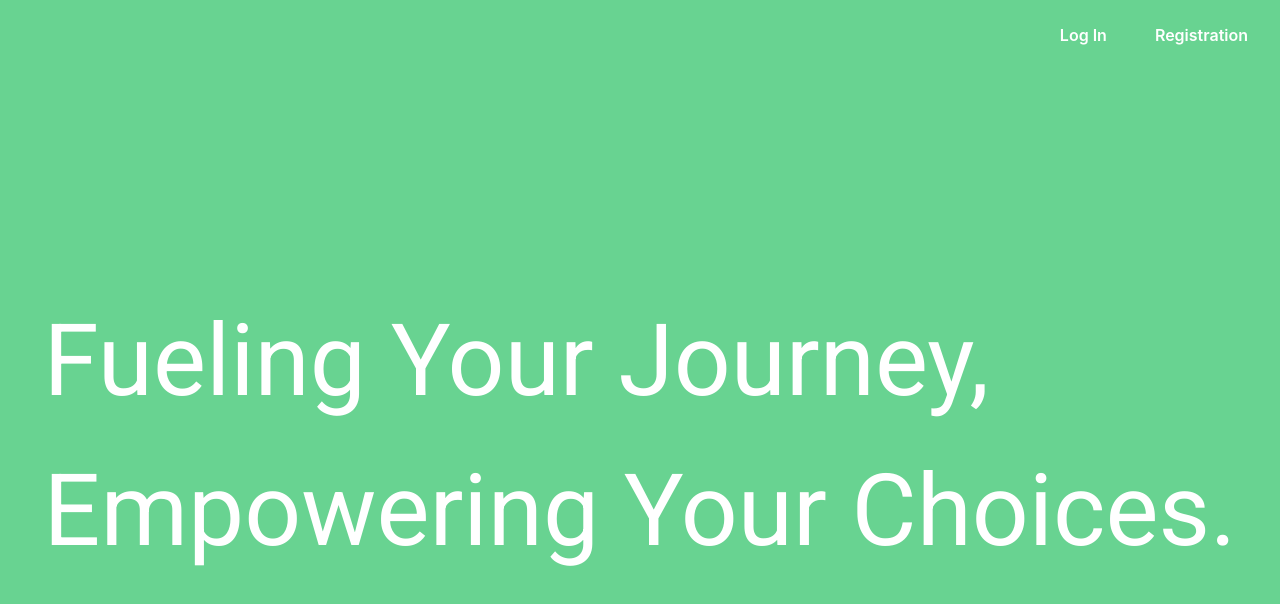
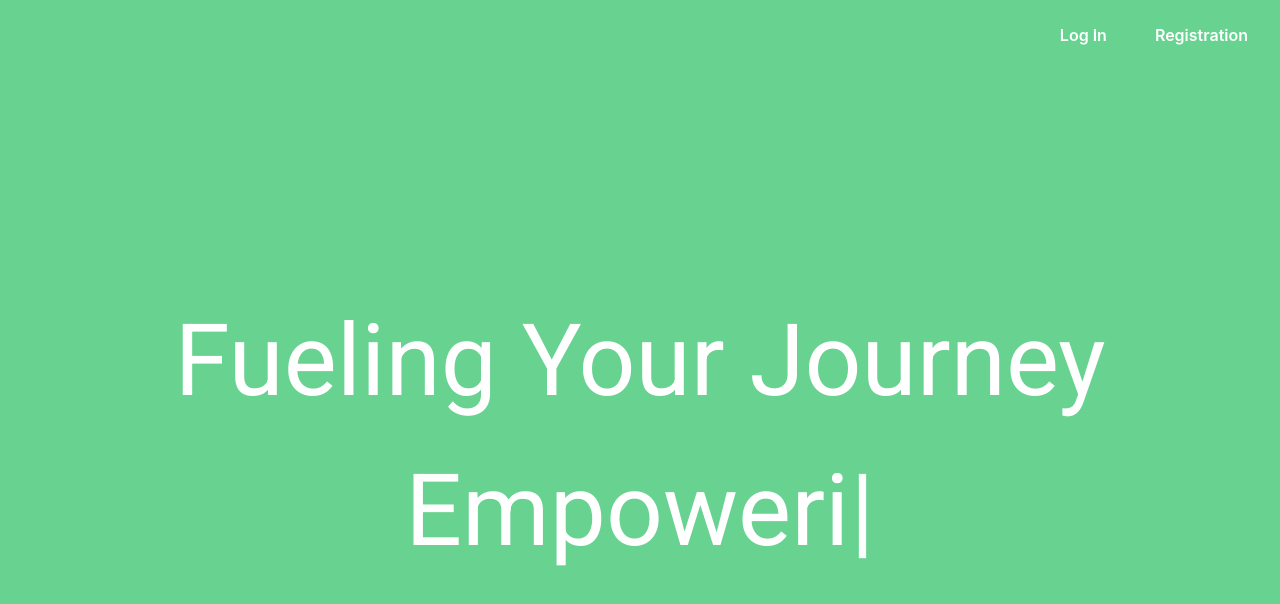
Before and after one commit to jaykeburger/cosc4353-gp, a React (Create React App) app in the folder frontend/: page / in a window 1280 px wide. Shown: the top 604 px of the page. Built offline with nearby package versions, Linux system fonts and the light colour scheme.

Commit message:
added typewriting effect

```diff
--- a/frontend/package.json
+++ b/frontend/package.json
@@ -17,6 +17,7 @@
     "react-icons": "^5.0.1",
     "react-router-dom": "^6.22.1",
     "react-scripts": "5.0.1",
+    "typewriter-effect": "^2.21.0",
     "web-vitals": "^2.1.4"
   },
   "scripts": {
--- a/frontend/src/pages/Homepage.js
+++ b/frontend/src/pages/Homepage.js
@@ -2,6 +2,7 @@
 import { Stack, Flex, Text, Button } from '@chakra-ui/react';
 import { Link as RouterLink } from 'react-router-dom'; // Make sure to import RouterLink for navigation
 import '@fontsource/roboto';
+import Typewriter from "typewriter-effect";
 
 export default function Homepage() {
 
@@ -18,8 +19,22 @@
 
       <Flex flexGrow={1} alignItems="center" justifyContent="center" bgColor="green.300">
         <Stack spacing={0}>
-          <Text fontSize='100px' color="white" fontFamily="roboto">Fueling Your Journey,</Text>
-          <Text fontSize='100px' color="white" fontFamily="roboto">Empowering Your Choices.</Text>
+          <Text textAlign={'center'} fontSize='100px' color="white" fontFamily="roboto">
+          <Typewriter
+            options={{
+                autoStart: true,
+                loop: false,
+                delay: 150
+                }}
+            onInit={(typewriter) => {
+                typewriter
+                .typeString("Fueling Your Journey <br/>")
+                .pauseFor(100)
+                .typeString("Empowering Your Choices")
+                .start();
+            }}
+            />
+            </Text>
         </Stack>
       </Flex>
     </Flex>
```
Also changed, not shown: 1 other file (tests, documents, lock files or other folders).
